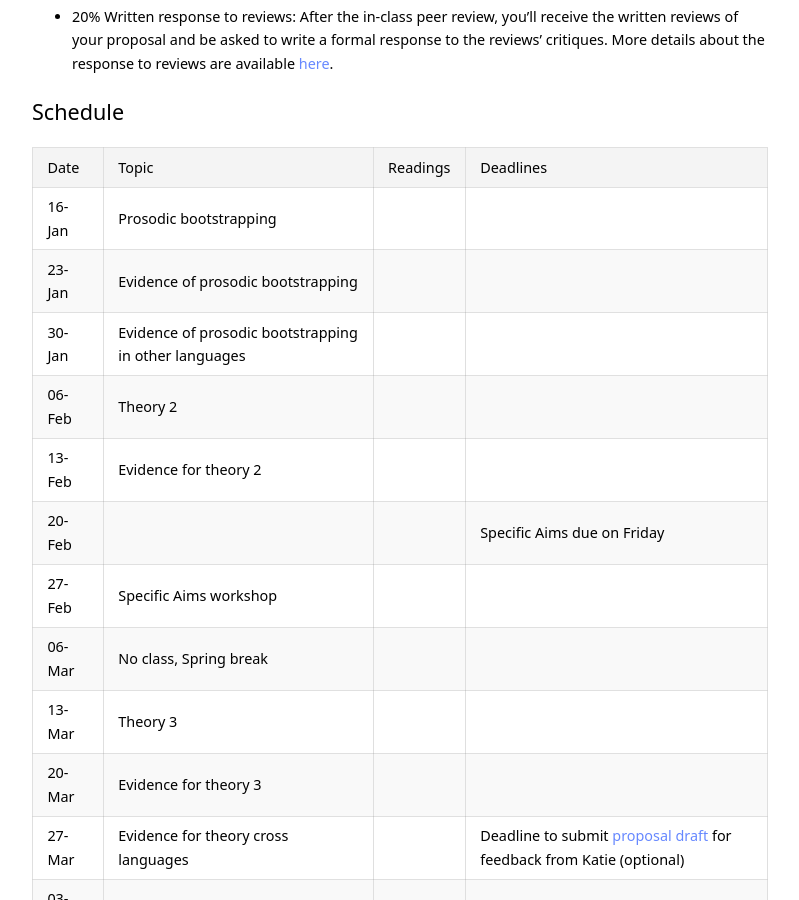
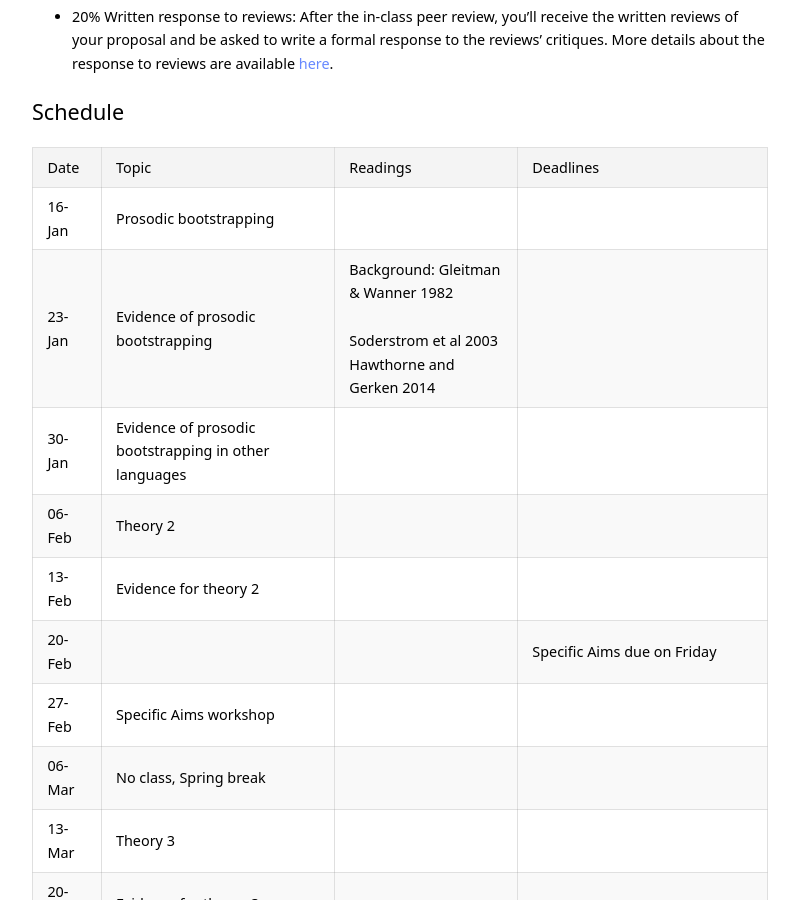
Before and after one commit to kschuler/ling001, a Jekyll site: the page built from index.md, in a window 1280 px wide and 900 px high, scrolled down 1158 px. Shown: the whole window, without its empty margins (240-1039 px from the left). Built offline with Jekyll 4.4.1, drawn with Linux system fonts in a browser that asks for light colours; part of the change alters nothing that is shown.

Commit message:
index.md updated from https://stackedit.io/

```diff
--- a/index.md
+++ b/index.md
@@ -38,7 +38,7 @@ If you are taking the course for credit, your final project will be a research p
 Date | Topic | Readings | **Deadlines**
  --- | --- | --- | ---
 16-Jan | Prosodic bootstrapping | |
-23-Jan | Evidence of prosodic bootstrapping | |
+23-Jan | Evidence of prosodic bootstrapping |Background: Gleitman & Wanner 1982<br><br>**Soderstrom et al 2003<br>Hawthorne and Gerken 2014** |
 30-Jan | Evidence of prosodic bootstrapping in other languages|  |
 06-Feb |  Theory 2 | |
  13-Feb | Evidence for theory 2 |  |
@@ -74,8 +74,8 @@ Date | Topic | Readings | **Deadlines**
 
 
 <!--stackedit_data:
-eyJoaXN0b3J5IjpbLTEwNjA5MzMyNzcsLTEwODA0MjMxOTcsMT
-M2NDE1MjI1NywxNzcxMTM5MTA2LC0xNDUxNzg1MjksMTQyMzM3
-OTc0LC0yNDI1NjM2MTMsLTEzODc3NDU5OSwtNDA2ODM5OTc1LC
-0yMDIzMzM1MDQ5XX0=
+eyJoaXN0b3J5IjpbMjY0NTMxMTM4LC0xMDYwOTMzMjc3LC0xMD
+gwNDIzMTk3LDEzNjQxNTIyNTcsMTc3MTEzOTEwNiwtMTQ1MTc4
+NTI5LDE0MjMzNzk3NCwtMjQyNTYzNjEzLC0xMzg3NzQ1OTksLT
+QwNjgzOTk3NSwtMjAyMzMzNTA0OV19
 -->
```
